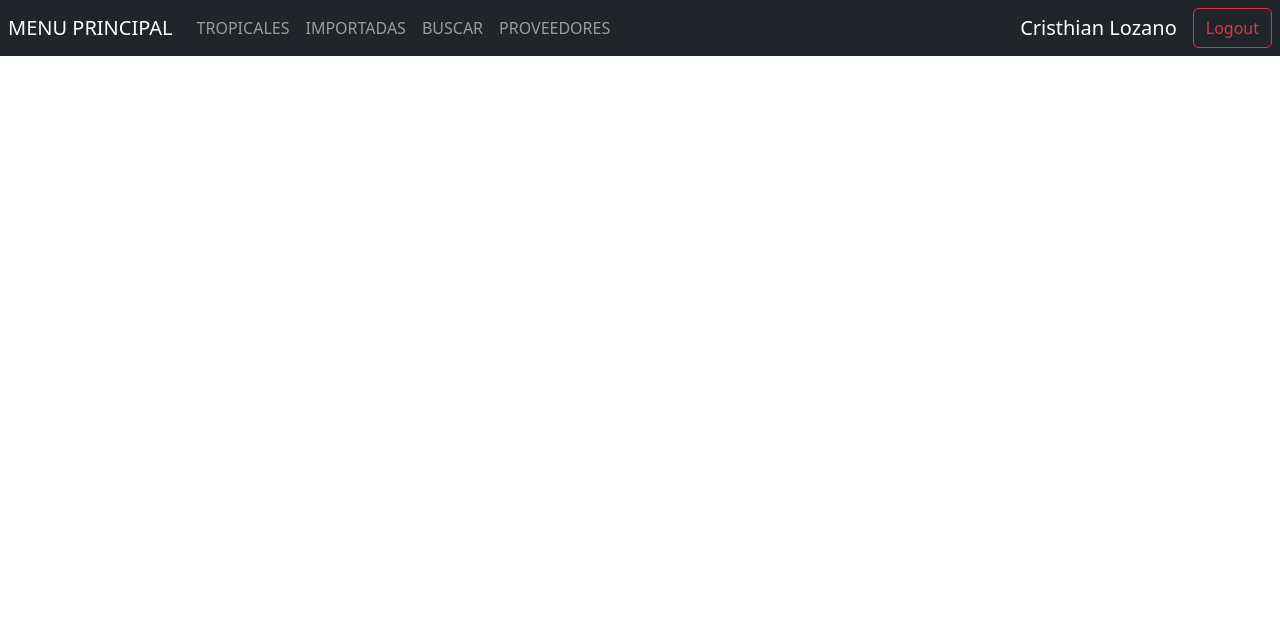
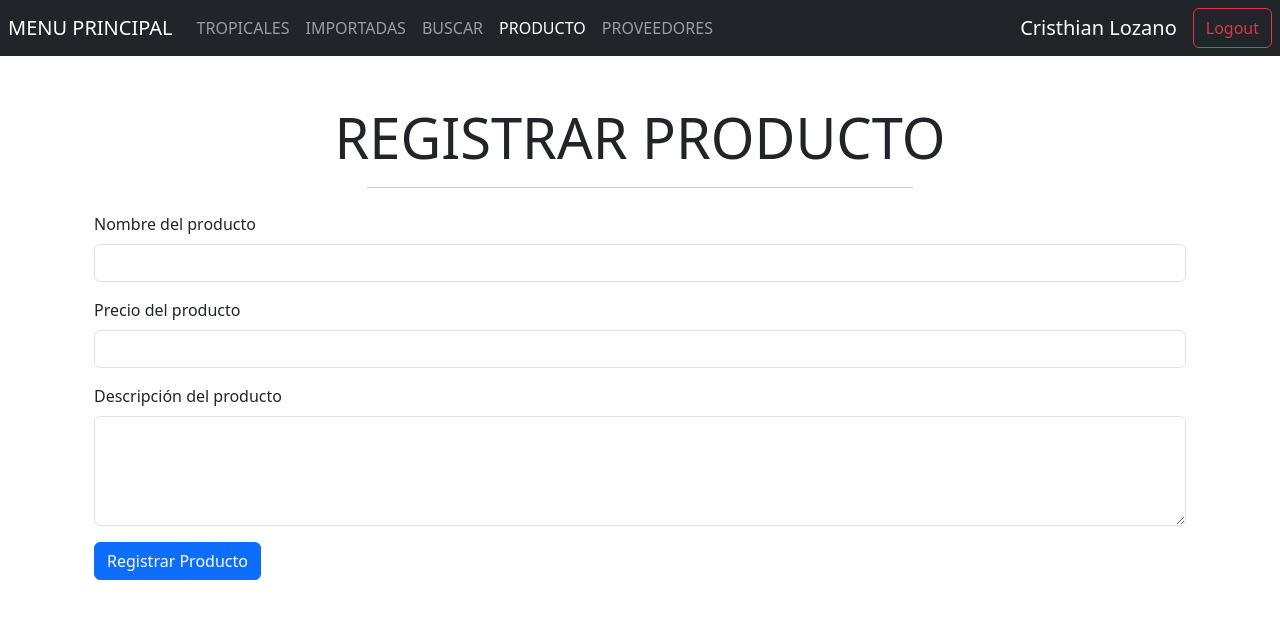
Before and after one commit to Cristian1805/Aplicacion-trabajo-de-grado, a React (Vite) app: page /productos in a window 1280 px wide. Shown: the top 618 px of the page. Built offline with nearby package versions, Linux system fonts and the light colour scheme.

Commit message:
Formulario de productos añadido

```diff
--- /dev/null
+++ b/src/heroes/pages/ProductoForm.jsx
@@ -0,0 +1,78 @@
+import React, { useState } from 'react';
+
+export const ProductoForm = () => {
+  const [producto, setProducto] = useState({
+    nombre: '',
+    precio: '',
+    descripcion: '',
+  });
+  const [mensaje, setMensaje] = useState('');
+
+  const handleInputChange = (event) => {
+    const { name, value } = event.target;
+    setProducto({ ...producto, [name]: value });
+  };
+
+  const handleSubmit = (event) => {
+    event.preventDefault();
+
+    // Aquí puedes enviar los datos del producto al servidor o realizar cualquier acción necesaria
+    // Para este ejemplo, simplemente mostraremos el mensaje
+    setMensaje('Producto creado exitosamente');
+  };
+
+  return (
+    <div className="container">
+      <h1 className='display-4 text-center mt-5'> REGISTRAR PRODUCTO</h1>
+      <hr className='w-50 mx-auto mb-4' />
+      <form onSubmit={handleSubmit}>
+        <div className="mb-3">
+          <label htmlFor="nombre" className="form-label">
+            Nombre del producto
+          </label>
+          <input
+            type="text"
+            className="form-control"
+            id="nombre"
+            name="nombre"
+            value={producto.nombre}
+            onChange={handleInputChange}
+            required
+          />
+        </div>
+        <div className="mb-3">
+          <label htmlFor="precio" className="form-label">
+            Precio del producto
+          </label>
+          <input
+            type="text"
+            className="form-control"
+            id="precio"
+            name="precio"
+            value={producto.precio}
+            onChange={handleInputChange}
+            required
+          />
+        </div>
+        <div className="mb-3">
+          <label htmlFor="descripcion" className="form-label">
+            Descripción del producto
+          </label>
+          <textarea
+            className="form-control"
+            id="descripcion"
+            name="descripcion"
+            value={producto.descripcion}
+            onChange={handleInputChange}
+            rows="4"
+            required
+          />
+        </div>
+        <button type="submit" className="btn btn-primary">
+          Registrar Producto
+        </button>
+      </form>
+      {mensaje && <div className="alert alert-success mt-3">{mensaje}</div>}
+    </div>
+  );
+};
--- a/src/heroes/pages/ProveedorForm.jsx
+++ b/src/heroes/pages/ProveedorForm.jsx
@@ -4,6 +4,7 @@ export const ProveedorForm = () => {
   const [proveedor, setProveedor] = useState({
     nombre: '',
     direccion: '',
+    correo:'',
     telefono: '',
   });
   const [mensaje, setMensaje] = useState('');
@@ -43,7 +44,7 @@ export const ProveedorForm = () => {
       <form onSubmit={handleSubmit}>
         <div className="mb-3">
           <label htmlFor="nombre" className="form-label">
-            Nombre del proveedor
+            Nombre completo del proveedor
           </label>
           <input
             type="text"
@@ -72,8 +73,23 @@ export const ProveedorForm = () => {
           />
         </div>
         <div className="mb-3">
+          <label htmlFor="correo" className="form-label">
+            Correo Electronico
+          </label>
+          <input
+            type="text"
+            className="form-control"
+            id="correo"
+            name="correo"
+            value={proveedor.correo}
+            onChange={handleInputChange}
+            required
+            disabled={isSubmitting}
+          />
+        </div>
+        <div className="mb-3">
           <label htmlFor="telefono" className="form-label">
-            Teléfono del proveedor
+            Teléfono
           </label>
           <input
             type="text"
--- a/src/heroes/pages/index.js
+++ b/src/heroes/pages/index.js
@@ -3,3 +3,4 @@ export * from './HeroPage';
 export * from './MarvelPage';
 export * from './SearchPage';
 export * from './ProveedorForm';
+export * from './ProductoForm';
--- a/src/heroes/routes/HeroesRoutes.jsx
+++ b/src/heroes/routes/HeroesRoutes.jsx
@@ -1,6 +1,7 @@
 import { Navigate, Route, Routes } from 'react-router-dom';
 import { Navbar } from '../../ui';
-import { DcPage, HeroPage, MarvelPage, ProveedorForm, SearchPage } from '../pages';
+import { DcPage, HeroPage, MarvelPage, ProductoForm, ProveedorForm, SearchPage} from '../pages';
+// import AgregarProducto from '../pages/AgregarProducto';
 
 export const HeroesRoutes = () => {
   return (
@@ -11,6 +12,8 @@ export const HeroesRoutes = () => {
             <Routes>
                 <Route path="marvel" element={<MarvelPage />} />
                 <Route path="dc" element={<DcPage />} />
+
+                <Route path="productos" element = {<ProductoForm />} />
 
                 <Route path="search" element={<SearchPage />} />
                 <Route path="hero/:id" element={<HeroPage />} />
--- a/src/ui/components/Navbar.jsx
+++ b/src/ui/components/Navbar.jsx
@@ -47,6 +47,13 @@ export const Navbar = () => {
 
                     <NavLink
                         className={ ({isActive}) => `nav-item nav-link  ${ isActive ? 'active':'' }` }
+                        to="/productos"
+                    >
+                        PRODUCTO
+                    </NavLink>
+
+                    <NavLink
+                        className={ ({isActive}) => `nav-item nav-link  ${ isActive ? 'active':'' }` }
                         to="/proveedores"
                     >
                         PROVEEDORES
```
Also changed, not shown: src/heroes/pages/ProveedorVista.jsx (added).
